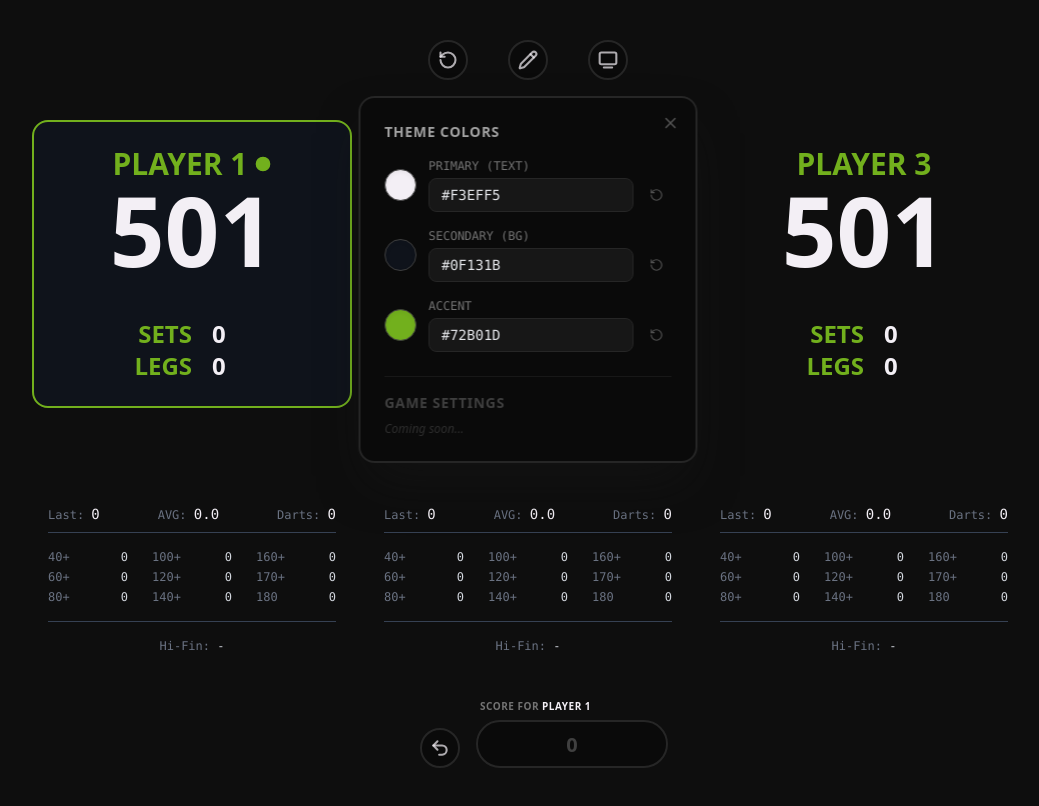
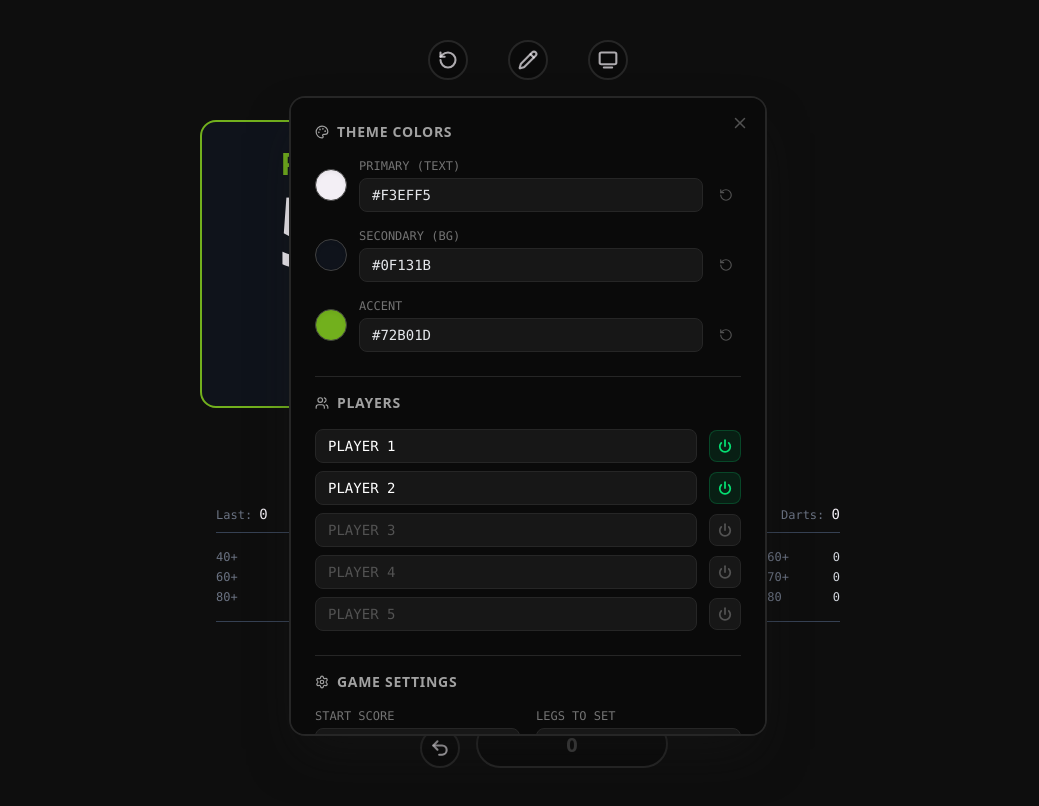
Before and after one commit to lukasus55/dartES, a Next.js app: page / in a window 1280 px wide. Both pictures are taken after a click on the button "Edit". Shown: the top 806 px of the page, without its empty margins (112-1151 px from the left). Built offline with nearby package versions, Linux system fonts and the light colour scheme.

Commit message:
Add game settings

```diff
--- a/app/components/CustomizationPopup.tsx
+++ b/app/components/CustomizationPopup.tsx
@@ -1,7 +1,7 @@
 "use client";
 
 import { useState, useEffect } from "react";
-import { X, RotateCcw } from "lucide-react";
+import { X, RotateCcw, Settings, Users, Power, Palette } from "lucide-react";
 import ColorPickerPopup from "./ColorPickerPopup";
 
 interface CustomizationPopupProps {
@@ -14,54 +14,99 @@ const DEFAULT_THEME = {
   accent: "#72B01D",
 };
 
+const DEFAULT_SETTINGS = {
+  startingScore: 501,
+  legsToWinSet: 3,
+};
+
+const DEFAULT_PLAYERS = [
+  { id: 1, name: "PLAYER 1", isEnabled: true },
+  { id: 2, name: "PLAYER 2", isEnabled: true },
+  { id: 3, name: "PLAYER 3", isEnabled: false },
+  { id: 4, name: "PLAYER 4", isEnabled: false },
+  { id: 5, name: "PLAYER 5", isEnabled: false },
+];
+
 const STORAGE_KEY = "darts_app_theme_config";
 
 export default function CustomizationPopup({ onClose }: CustomizationPopupProps) {
+  // --- COLORS & SETTINGS STATE ---
   const [primaryColor, setPrimaryColor] = useState(DEFAULT_THEME.primary);
   const [secondaryColor, setSecondaryColor] = useState(DEFAULT_THEME.secondary);
   const [accentColor, setAccentColor] = useState(DEFAULT_THEME.accent);
+  const [startingScore, setStartingScore] = useState(DEFAULT_SETTINGS.startingScore);
+  const [legsToWinSet, setLegsToWinSet] = useState(DEFAULT_SETTINGS.legsToWinSet);
+
+  // --- PLAYERS STATE ---
+  const [playersConfig, setPlayersConfig] = useState(DEFAULT_PLAYERS);
+
   const [activePicker, setActivePicker] = useState<string | null>(null);
 
+  // --- LOAD DATA ---
   useEffect(() => {
     const savedConfig = localStorage.getItem(STORAGE_KEY);
-
-    if (savedConfig) {
-      const parsed = JSON.parse(savedConfig);
-      setPrimaryColor(parsed.primary || DEFAULT_THEME.primary);
-      setSecondaryColor(parsed.secondary || DEFAULT_THEME.secondary);
-      setAccentColor(parsed.accent || DEFAULT_THEME.accent);
-
-      document.documentElement.style.setProperty("--customizablePrimary", parsed.primary);
-      document.documentElement.style.setProperty("--customizableSecondary", parsed.secondary);
-      document.documentElement.style.setProperty("--customizableAccent", parsed.accent);
-    } else {
-      const getCssVar = (name: string) => {
+    const getCssVar = (name: string) => {
         if (typeof window !== "undefined") {
           return getComputedStyle(document.documentElement).getPropertyValue(name).trim();
         }
         return "";
-      };
+    };
+
+    if (savedConfig) {
+      const parsed = JSON.parse(savedConfig);
+
+      setPrimaryColor(parsed.primary || DEFAULT_THEME.primary);
+      setSecondaryColor(parsed.secondary || DEFAULT_THEME.secondary);
+      setAccentColor(parsed.accent || DEFAULT_THEME.accent);
+      setStartingScore(parsed.startingScore || DEFAULT_SETTINGS.startingScore);
+      setLegsToWinSet(parsed.legsToWinSet || DEFAULT_SETTINGS.legsToWinSet);
+      setPlayersConfig(parsed.players || DEFAULT_PLAYERS);
+
+      if (parsed.primary) document.documentElement.style.setProperty("--customizablePrimary", parsed.primary);
+      if (parsed.secondary) document.documentElement.style.setProperty("--customizableSecondary", parsed.secondary);
+      if (parsed.accent) document.documentElement.style.setProperty("--customizableAccent", parsed.accent);
+    } else {
       setPrimaryColor(getCssVar("--customizablePrimary") || DEFAULT_THEME.primary);
       setSecondaryColor(getCssVar("--customizableSecondary") || DEFAULT_THEME.secondary);
       setAccentColor(getCssVar("--customizableAccent") || DEFAULT_THEME.accent);
     }
   }, []);
 
-  const saveToStorage = (p: string, s: string, a: string) => {
-    const config = { primary: p, secondary: s, accent: a };
-    localStorage.setItem(STORAGE_KEY, JSON.stringify(config));
+  // --- SAVING LOGIC ---
+  const saveToStorage = (updates: any) => {
+    const currentConfig = {
+      primary: updates.primary ?? primaryColor,
+      secondary: updates.secondary ?? secondaryColor,
+      accent: updates.accent ?? accentColor,
+      startingScore: updates.startingScore ?? startingScore,
+      legsToWinSet: updates.legsToWinSet ?? legsToWinSet,
+      players: updates.players ?? playersConfig,
+    };
+    localStorage.setItem(STORAGE_KEY, JSON.stringify(currentConfig));
   };
 
   const handleColorChange = (varName: string, value: string, setter: (v: string) => void) => {
     setter(value);
     document.documentElement.style.setProperty(varName, value);
+    const key = varName === "--customizablePrimary" ? "primary"
+              : varName === "--customizableSecondary" ? "secondary"
+              : "accent";
+    saveToStorage({ [key]: value });
+  };
 
-    // Determine current values to save everything together
-    const newPrimary = varName === "--customizablePrimary" ? value : primaryColor;
-    const newSecondary = varName === "--customizableSecondary" ? value : secondaryColor;
-    const newAccent = varName === "--customizableAccent" ? value : accentColor;
+  const handleSettingChange = (key: string, value: number, setter: (v: number) => void) => {
+    setter(value);
+    saveToStorage({ [key]: value });
+    window.dispatchEvent(new Event("storage"));
+  };
 
-    saveToStorage(newPrimary, newSecondary, newAccent);
+  const handlePlayerChange = (id: number, field: "name" | "isEnabled", value: any) => {
+    const updatedPlayers = playersConfig.map(p =>
+      p.id === id ? { ...p, [field]: value } : p
+    );
+    setPlayersConfig(updatedPlayers);
+    saveToStorage({ players: updatedPlayers });
+    window.dispatchEvent(new Event("storage"));
   };
 
   const handleResetSingle = (varName: string, defaultValue: string, setter: (v: string) => void) => {
@@ -73,6 +118,7 @@ export default function CustomizationPopup({ onClose }: CustomizationPopupProps)
       absolute top-24 left-1/2 -translate-x-1/2 flex flex-col gap-6 p-6 min-w-75
       bg-neutral-950 border-2 border-neutral-800 rounded-2xl shadow-2xl shadow-neutral-900/50
       backdrop-blur-sm animate-in fade-in zoom-in-95 duration-200 z-50
+      max-h-[80vh] overflow-y-auto
     ">
 
       <button
@@ -82,19 +128,19 @@ export default function CustomizationPopup({ onClose }: CustomizationPopupProps)
         <X size={18} />
       </button>
 
+      {/* --- COLORS SECTION --- */}
       <div className="flex flex-col gap-4">
-        <h3 className="text-sm font-bold text-neutral-400 uppercase tracking-wider">
-          Theme Colors
+        <h3 className="text-sm font-bold text-neutral-400 uppercase tracking-wider flex items-center gap-2">
+          <Palette size={14} /> Theme Colors
         </h3>
 
-        {/* --- PRIMARY --- */}
+        {/* PRIMARY */}
         <div className="flex items-center gap-3 relative">
           <button
             className="w-8 h-8 rounded-full border border-neutral-700 shadow-inner transition-colors duration-200 cursor-pointer"
             style={{ backgroundColor: primaryColor }}
             onClick={() => setActivePicker("primary")}
           />
-
           {activePicker === "primary" && (
             <div className="absolute top-10 left-0 z-50">
               <ColorPickerPopup
@@ -104,7 +150,6 @@ export default function CustomizationPopup({ onClose }: CustomizationPopupProps)
               />
             </div>
           )}
-
           <div className="flex-1 flex flex-col">
             <label className="text-xs text-neutral-500 font-mono mb-1">PRIMARY (TEXT)</label>
             <div className="flex items-center gap-2">
@@ -112,32 +157,22 @@ export default function CustomizationPopup({ onClose }: CustomizationPopupProps)
                 type="text"
                 value={primaryColor.toUpperCase()}
                 onChange={(e) => handleColorChange("--customizablePrimary", e.target.value, setPrimaryColor)}
-                className="
-                  w-full bg-neutral-900 border border-neutral-800 rounded-lg px-3 py-1.5
-                  text-sm text-gray-200 font-mono focus:outline-none focus:border-neutral-600 focus:bg-neutral-800
-                  transition-all
-                "
-                placeholder="#000000"
+                className="w-full bg-neutral-900 border border-neutral-800 rounded-lg px-3 py-1.5 text-sm text-gray-200 font-mono outline-none focus:border-neutral-600"
               />
-              <button
-                onClick={() => handleResetSingle("--customizablePrimary", DEFAULT_THEME.primary, setPrimaryColor)}
-                className="p-2 text-neutral-600 hover:text-white hover:bg-neutral-800 rounded-lg transition-colors"
-                title="Reset to default"
-              >
+              <button onClick={() => handleResetSingle("--customizablePrimary", DEFAULT_THEME.primary, setPrimaryColor)} className="p-2 text-neutral-600 hover:text-white rounded-lg">
                 <RotateCcw size={14} />
               </button>
             </div>
           </div>
         </div>
 
-        {/* --- SECONDARY --- */}
+        {/* SECONDARY */}
         <div className="flex items-center gap-3 relative">
           <button
             className="w-8 h-8 rounded-full border border-neutral-700 shadow-inner transition-colors duration-200 cursor-pointer"
             style={{ backgroundColor: secondaryColor }}
             onClick={() => setActivePicker("secondary")}
           />
-
           {activePicker === "secondary" && (
             <div className="absolute top-10 left-0 z-50">
               <ColorPickerPopup
@@ -147,7 +182,6 @@ export default function CustomizationPopup({ onClose }: CustomizationPopupProps)
               />
             </div>
           )}
-
           <div className="flex-1 flex flex-col">
             <label className="text-xs text-neutral-500 font-mono mb-1">SECONDARY (BG)</label>
             <div className="flex items-center gap-2">
@@ -155,32 +189,22 @@ export default function CustomizationPopup({ onClose }: CustomizationPopupProps)
                 type="text"
                 value={secondaryColor.toUpperCase()}
                 onChange={(e) => handleColorChange("--customizableSecondary", e.target.value, setSecondaryColor)}
-                className="
-                  w-full bg-neutral-900 border border-neutral-800 rounded-lg px-3 py-1.5
-                  text-sm text-gray-200 font-mono focus:outline-none focus:border-neutral-600 focus:bg-neutral-800
-                  transition-all
-                "
-                placeholder="#000000"
+                className="w-full bg-neutral-900 border border-neutral-800 rounded-lg px-3 py-1.5 text-sm text-gray-200 font-mono outline-none focus:border-neutral-600"
               />
-              <button
-                onClick={() => handleResetSingle("--customizableSecondary", DEFAULT_THEME.secondary, setSecondaryColor)}
-                className="p-2 text-neutral-600 hover:text-white hover:bg-neutral-800 rounded-lg transition-colors"
-                title="Reset to default"
-              >
+              <button onClick={() => handleResetSingle("--customizableSecondary", DEFAULT_THEME.secondary, setSecondaryColor)} className="p-2 text-neutral-600 hover:text-white rounded-lg">
                 <RotateCcw size={14} />
               </button>
             </div>
           </div>
         </div>
 
-        {/* --- ACCENT --- */}
+        {/* ACCENT */}
         <div className="flex items-center gap-3 relative">
           <button
             className="w-8 h-8 rounded-full border border-neutral-700 shadow-inner transition-colors duration-200 cursor-pointer"
             style={{ backgroundColor: accentColor }}
             onClick={() => setActivePicker("accent")}
           />
-
           {activePicker === "accent" && (
             <div className="absolute top-10 left-0 z-50">
               <ColorPickerPopup
@@ -190,7 +214,6 @@ export default function CustomizationPopup({ onClose }: CustomizationPopupProps)
               />
             </div>
           )}
-
           <div className="flex-1 flex flex-col">
             <label className="text-xs text-neutral-500 font-mono mb-1">ACCENT</label>
             <div className="flex items-center gap-2">
@@ -198,18 +221,9 @@ export default function CustomizationPopup({ onClose }: CustomizationPopupProps)
                 type="text"
                 value={accentColor.toUpperCase()}
                 onChange={(e) => handleColorChange("--customizableAccent", e.target.value, setAccentColor)}
-                className="
-                  w-full bg-neutral-900 border border-neutral-800 rounded-lg px-3 py-1.5
-                  text-sm text-gray-200 font-mono focus:outline-none focus:border-neutral-600 focus:bg-neutral-800
-                  transition-all
-                "
-                placeholder="#000000"
+                className="w-full bg-neutral-900 border border-neutral-800 rounded-lg px-3 py-1.5 text-sm text-gray-200 font-mono outline-none focus:border-neutral-600"
               />
-              <button
-                onClick={() => handleResetSingle("--customizableAccent", DEFAULT_THEME.accent, setAccentColor)}
-                className="p-2 text-neutral-600 hover:text-white hover:bg-neutral-800 rounded-lg transition-colors"
-                title="Reset to default"
-              >
+              <button onClick={() => handleResetSingle("--customizableAccent", DEFAULT_THEME.accent, setAccentColor)} className="p-2 text-neutral-600 hover:text-white rounded-lg">
                 <RotateCcw size={14} />
               </button>
             </div>
@@ -217,12 +231,72 @@ export default function CustomizationPopup({ onClose }: CustomizationPopupProps)
         </div>
       </div>
 
-      <div className="flex flex-col gap-2 pt-4 border-t border-neutral-800 opacity-50">
-        <h3 className="text-sm font-bold text-neutral-500 uppercase tracking-wider">
-          Game Settings
+      {/* --- PLAYERS SECTION --- */}
+      <div className="flex flex-col gap-4 pt-4 border-t border-neutral-800">
+        <h3 className="text-sm font-bold text-neutral-400 uppercase tracking-wider flex items-center gap-2">
+          <Users size={14} /> Players
         </h3>
-        <div className="text-xs text-neutral-600 italic">
-          Coming soon...
+
+        <div className="flex flex-col gap-2">
+          {playersConfig.map((player) => (
+            <div key={player.id} className="flex items-center gap-3">
+              <input
+                type="text"
+                value={player.name}
+                onChange={(e) => handlePlayerChange(player.id, "name", e.target.value)}
+                className={`
+                    flex-1 bg-neutral-900 border border-neutral-800 rounded-lg px-3 py-1.5
+                    text-sm font-mono outline-none focus:border-neutral-600 transition-colors
+                    ${player.isEnabled ? "text-white" : "text-neutral-600"}
+                `}
+                disabled={!player.isEnabled}
+              />
+
+              <button
+                onClick={() => handlePlayerChange(player.id, "isEnabled", !player.isEnabled)}
+                className={`
+                  p-2 rounded-lg transition-all duration-200 border
+                  ${player.isEnabled
+                    ? "text-green-400 bg-green-400/10 border-green-400/20"
+                    : "text-neutral-600 bg-neutral-900 border-neutral-800 hover:bg-neutral-800 hover:text-neutral-400"}
+                `}
+                title={player.isEnabled ? "Disable Player" : "Enable Player"}
+              >
+                <Power size={14} strokeWidth={3} />
+              </button>
+            </div>
+          ))}
+        </div>
+      </div>
+
+      {/* --- GAME SETTINGS SECTION --- */}
+      <div className="flex flex-col gap-4 pt-4 border-t border-neutral-800">
+        <h3 className="text-sm font-bold text-neutral-400 uppercase tracking-wider flex items-center gap-2">
+          <Settings size={14} /> Game Settings
+        </h3>
+
+        <div className="grid grid-cols-2 gap-4">
+          <div className="flex flex-col gap-1">
+            <label className="text-xs text-neutral-500 font-mono">START SCORE</label>
+            <input
+              type="number"
+              value={startingScore}
+              onChange={(e) => handleSettingChange("startingScore", parseInt(e.target.value) || 0, setStartingScore)}
+              className="w-full bg-neutral-900 border border-neutral-800 rounded-lg px-3 py-2 text-sm text-white font-mono focus:border-neutral-600 outline-none
+              [appearance:textfield] [&::-webkit-outer-spin-button]:appearance-none [&::-webkit-inner-spin-button]:appearance-none"
+            />
+          </div>
+
+          <div className="flex flex-col gap-1">
+            <label className="text-xs text-neutral-500 font-mono">LEGS TO SET</label>
+            <input
+              type="number"
+              value={legsToWinSet}
+              onChange={(e) => handleSettingChange("legsToWinSet", parseInt(e.target.value) || 0, setLegsToWinSet)}
+              className="w-full bg-neutral-900 border border-neutral-800 rounded-lg px-3 py-2 text-sm text-white font-mono focus:border-neutral-600 outline-none
+              [appearance:textfield] [&::-webkit-outer-spin-button]:appearance-none [&::-webkit-inner-spin-button]:appearance-none"
+            />
+          </div>
         </div>
       </div>
 
--- a/app/components/Scoreboard.tsx
+++ b/app/components/Scoreboard.tsx
@@ -1,5 +1,5 @@
 "use client";
-import { useState, forwardRef, useImperativeHandle } from "react";
+import { useState, forwardRef, useImperativeHandle, useEffect } from "react";
 import { Undo2 } from "lucide-react";
 import PlayerScore from "./PlayerScore";
 import ScoreInput from "./ScoreInput";
@@ -30,22 +30,73 @@ interface GameStateSnapshot {
 
 const sum = (arr: number[]) => arr.reduce((a, b) => a + b, 0);
 
+// Default config
+const DEFAULT_PLAYERS_CONFIG = [
+  { id: 1, name: "PLAYER 1", isEnabled: true },
+  { id: 2, name: "PLAYER 2", isEnabled: true },
+  { id: 3, name: "PLAYER 3", isEnabled: false },
+  { id: 4, name: "PLAYER 4", isEnabled: false },
+  { id: 5, name: "PLAYER 5", isEnabled: false },
+];
+
 const Scoreboard = forwardRef<ScoreboardHandle>((props, ref) => {
-  const STARTING_SCORE = 501;
+  const [gameSettings, setGameSettings] = useState({
+    startingScore: 501,
+    legsToWinSet: 3,
+  });
 
-  const [players, setPlayers] = useState<Player[]>([
-    { id: 1, name: "PLAYER 1", throws: [], matchHistory: [], checkoutHistory: [], sets: 0, legs: 0, isEnabled: true },
-    { id: 2, name: "PLAYER 2", throws: [], matchHistory: [], checkoutHistory: [], sets: 0, legs: 0, isEnabled: true },
-    { id: 3, name: "PLAYER 3", throws: [], matchHistory: [], checkoutHistory: [], sets: 0, legs: 0, isEnabled: true },
-    { id: 4, name: "PLAYER 4", throws: [], matchHistory: [], checkoutHistory: [], sets: 0, legs: 0, isEnabled: false  },
-  ]);
+  const [players, setPlayers] = useState<Player[]>(
+    DEFAULT_PLAYERS_CONFIG.map((p) => ({
+      ...p,
+      throws: [],
+      matchHistory: [],
+      checkoutHistory: [],
+      sets: 0,
+      legs: 0,
+    }))
+  );
 
   const [activePlayerIndex, setActivePlayerIndex] = useState(0);
-
   const [historyStack, setHistoryStack] = useState<GameStateSnapshot[]>([]);
 
+  useEffect(() => {
+    const loadConfig = () => {
+      const savedConfig = localStorage.getItem("darts_app_theme_config");
+      if (savedConfig) {
+        const parsed = JSON.parse(savedConfig);
+
+        // Update Game Rules
+        setGameSettings({
+          startingScore: parsed.startingScore || 501,
+          legsToWinSet: parsed.legsToWinSet || 3,
+        });
+
+        // Update Players
+        if (parsed.players && Array.isArray(parsed.players)) {
+          setPlayers((prevPlayers) => {
+            // Map over the EXISTING state and only update name/enabled status
+            return prevPlayers.map((p) => {
+              const savedP = parsed.players.find((sp: any) => sp.id === p.id);
+              if (savedP) {
+                return { ...p, name: savedP.name, isEnabled: savedP.isEnabled };
+              }
+              return p;
+            });
+          });
+        }
+      }
+    };
+
+    loadConfig(); // Initial Load
+    window.addEventListener("storage", loadConfig); // Listen for popup changes
+    return () => window.removeEventListener("storage", loadConfig);
+  }, []);
+
   const handleReset = () => {
-    if (typeof window !== "undefined" && window.confirm("Are you sure you want to reset the entire match?")) {
+    if (
+      typeof window !== "undefined" &&
+      window.confirm("Are you sure you want to reset the entire match?")
+    ) {
       setPlayers((prev) =>
         prev.map((p) => ({
           ...p,
@@ -57,13 +108,11 @@ const Scoreboard = forwardRef<ScoreboardHandle>((props, ref) => {
         }))
       );
       setActivePlayerIndex(0);
-      setHistoryStack([]); // Clear undo history
+      setHistoryStack([]);
     }
   };
 
-  // UNDO LOGIC
   const saveHistory = () => {
-    // Create a deep copy of the current state
     const snapshot: GameStateSnapshot = {
       players: JSON.parse(JSON.stringify(players)),
       activePlayerIndex: activePlayerIndex,
@@ -73,23 +122,22 @@ const Scoreboard = forwardRef<ScoreboardHandle>((props, ref) => {
 
   const handleUndo = () => {
     if (historyStack.length === 0) return;
-
     const lastState = historyStack[historyStack.length - 1];
-
-    // Restore state
     setPlayers(lastState.players);
     setActivePlayerIndex(lastState.activePlayerIndex);
-
     setHistoryStack((prev) => prev.slice(0, -1));
   };
 
   const handleLegWin = (winner: Player, winningThrowScore: number) => {
-    const LEGS_TO_WIN_SET = 3;
-    const enabledPlayers = players.filter(p => p.isEnabled);
+    const enabledPlayers = players.filter((p) => p.isEnabled);
     const activeCount = enabledPlayers.length;
     const totalSets = enabledPlayers.reduce((sum, p) => sum + p.sets, 0);
-    const totalLegsCurrentSet = enabledPlayers.reduce((sum, p) => sum + p.legs, 0);
-    const isSetWin = winner.legs + 1 >= LEGS_TO_WIN_SET;
+    const totalLegsCurrentSet = enabledPlayers.reduce(
+      (sum, p) => sum + p.legs,
+      0
+    );
+
+    const isSetWin = winner.legs + 1 >= gameSettings.legsToWinSet;
 
     let nextStarterRelativeIndex = 0;
     if (isSetWin) {
@@ -97,25 +145,33 @@ const Scoreboard = forwardRef<ScoreboardHandle>((props, ref) => {
     } else {
       const setStarterRelativeIndex = totalSets % activeCount;
       const legsPlayedIncludingThisOne = totalLegsCurrentSet + 1;
-      nextStarterRelativeIndex = (setStarterRelativeIndex + legsPlayedIncludingThisOne) % activeCount;
+      nextStarterRelativeIndex =
+        (setStarterRelativeIndex + legsPlayedIncludingThisOne) % activeCount;
     }
 
     const nextStarterPlayer = enabledPlayers[nextStarterRelativeIndex];
-    const nextStarterRealIndex = players.findIndex(p => p.id === nextStarterPlayer.id);
+    const nextStarterRealIndex = players.findIndex(
+      (p) => p.id === nextStarterPlayer.id
+    );
 
     setPlayers((prevPlayers) =>
       prevPlayers.map((p) => {
         if (p.id === winner.id) {
           if (isSetWin)
             return {
-              ...p, legs: 0, sets: p.sets + 1, throws: [],
+              ...p,
+              legs: 0,
+              sets: p.sets + 1,
+              throws: [],
               matchHistory: [...p.matchHistory, winningThrowScore],
-              checkoutHistory: [...p.checkoutHistory, winningThrowScore]
+              checkoutHistory: [...p.checkoutHistory, winningThrowScore],
             };
           return {
-            ...p, legs: p.legs + 1, throws: [],
+            ...p,
+            legs: p.legs + 1,
+            throws: [],
             matchHistory: [...p.matchHistory, winningThrowScore],
-            checkoutHistory: [...p.checkoutHistory, winningThrowScore]
+            checkoutHistory: [...p.checkoutHistory, winningThrowScore],
           };
         }
         if (isSetWin) return { ...p, legs: 0, throws: [] };
@@ -126,21 +182,23 @@ const Scoreboard = forwardRef<ScoreboardHandle>((props, ref) => {
     setActivePlayerIndex(nextStarterRealIndex);
   };
 
-  const handleScoreSubmit = (score: number) => {
+  const handleScoreSubmit = (inputScore: number) => {
     saveHistory();
 
     const currentPlayer = players[activePlayerIndex];
     const currentTotal = sum(currentPlayer.throws);
-    const newTotal = currentTotal + score;
+    const newTotal = currentTotal + inputScore;
 
     // WIN
-    if (newTotal === STARTING_SCORE) {
-      handleLegWin(currentPlayer, score);
+    if (newTotal === gameSettings.startingScore) {
+      handleLegWin(currentPlayer, inputScore);
       return;
     }
 
+    let score = inputScore;
+
     // BUST
-    if (newTotal > STARTING_SCORE) {
+    if (newTotal > gameSettings.startingScore) {
       score = 0;
     }
 
@@ -150,7 +208,7 @@ const Scoreboard = forwardRef<ScoreboardHandle>((props, ref) => {
           return {
             ...player,
             throws: [...player.throws, score],
-            matchHistory: [...player.matchHistory, score]
+            matchHistory: [...player.matchHistory, score],
           };
         }
         return player;
@@ -165,16 +223,16 @@ const Scoreboard = forwardRef<ScoreboardHandle>((props, ref) => {
   };
 
   useImperativeHandle(ref, () => ({
-    resetMatch: handleReset
+    resetMatch: handleReset,
   }));
 
   return (
     <div className="flex items-center w-full">
-
       <div className="flex flex-wrap justify-center gap-4 mb-10 w-full">
         {players.map((player, index) => {
           if (!player.isEnabled) return null;
-          const currentScore = STARTING_SCORE - sum(player.throws);
+
+          const currentScore = gameSettings.startingScore - sum(player.throws);
 
           return (
             <div key={player.id} className="flex flex-col items-center w-80">
@@ -187,9 +245,7 @@ const Scoreboard = forwardRef<ScoreboardHandle>((props, ref) => {
               />
 
               <div className="flex h-15 mb-5 w-full justify-center">
-                {currentScore <= 170 && (
-                  <CheckoutGuide score={currentScore} />
-                )}
+                {currentScore <= 170 && <CheckoutGuide score={currentScore} />}
               </div>
 
               <div className="flex gap-20 text-gray-500 font-mono text-sm mb-5">
@@ -203,17 +259,11 @@ const Scoreboard = forwardRef<ScoreboardHandle>((props, ref) => {
         })}
       </div>
 
-      {/* INPUT SECTION */}
       <div className="fixed bottom-0 w-full flex flex-col items-center justify-center pb-8 pt-14 max-lg:scale-75 max-lg:pb-2 z-50">
-
         <div className="relative flex items-end justify-center gap-4">
-
-          {/* UNDO BUTTON */}
-
           <div className="mb">
-            <IconButton icon={Undo2} label="Undo" onClick={handleUndo}/>
+            <IconButton icon={Undo2} label="Undo" onClick={handleUndo} />
           </div>
-
           <ScoreInput
             currentPlayerName={players[activePlayerIndex].name}
             onSubmit={handleScoreSubmit}
@@ -222,8 +272,7 @@ const Scoreboard = forwardRef<ScoreboardHandle>((props, ref) => {
       </div>
     </div>
   );
-
-})
+});
 
 Scoreboard.displayName = "Scoreboard";
 
```
